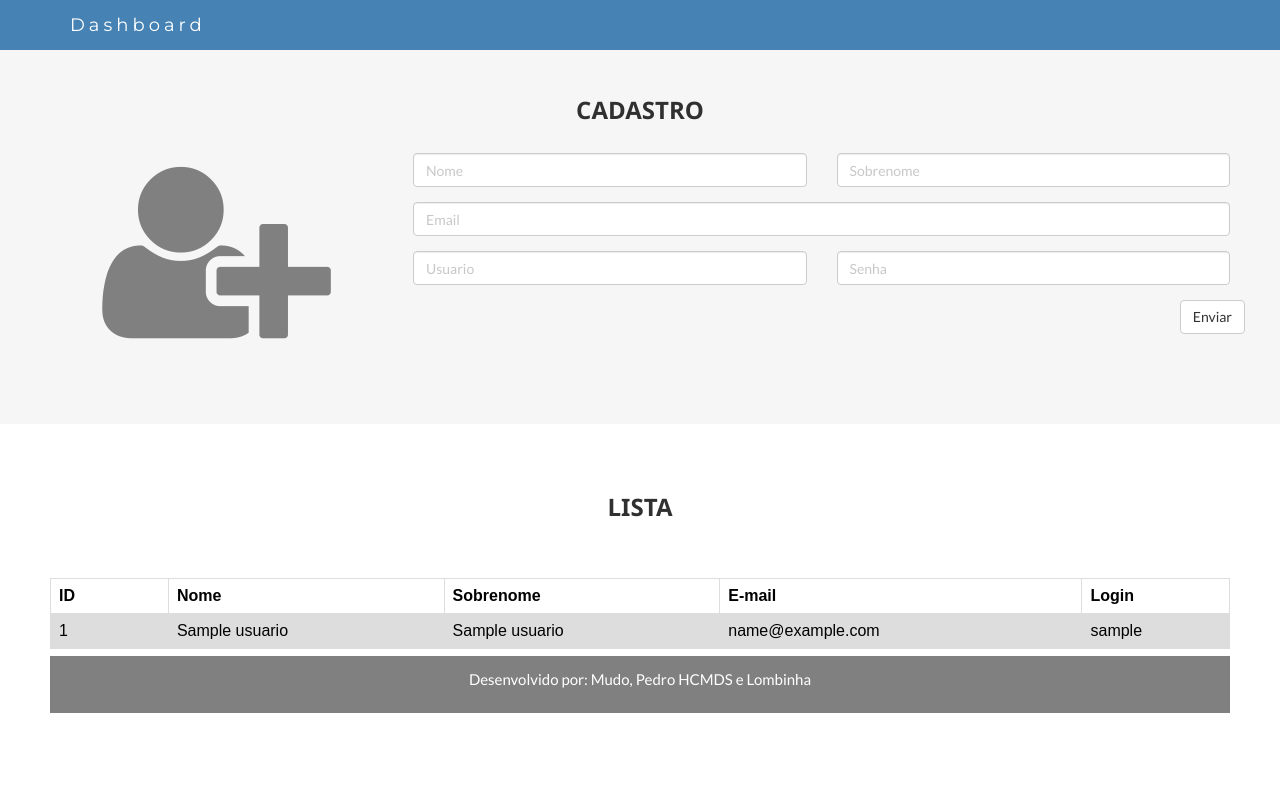
After one commit to posteip/posteip, a PHP site: page /CadastroUsuario.php in a window 1280 px wide. The commit adds this page. Run offline with PHP 8.4, Linux system fonts and the light colour scheme; the visitor is signed in with stand-in values (Sample User, id 1); tables that the repository leaves empty or names only in its code hold one stand-in row (values such as "Sample post"); some libraries are stand-ins or nearby versions.

Commit message:
Implementadas mudanças no cadastro dos usuários

```diff
--- a/css/MeuCSS.css
+++ b/css/MeuCSS.css
@@ -137,7 +137,7 @@
       margin-bottom: 20px;
       color: #f4511e;
   }
-.rodapé{
+  .rodapé{
     background-color: gray;
     padding:10px;
     text-align: center;
--- /dev/null
+++ b/html/CadastroUsuario.php
@@ -0,0 +1,133 @@
+<?php
+    session_start();
+    include_once '../processamento/preencherDashboard.php';
+    $conexao = new Connection();
+    $conexao->connect($host, $user, $password, $database);
+?>
+<!DOCTYPE html>
+<html lang="pt-br">
+<head>
+  <title>Cadastro de Usuarios</title>
+  <meta charset="utf-8">
+  <meta name="viewport" content="width=device-width, initial-scale=1">
+  <link rel="stylesheet" href="https://maxcdn.bootstrapcdn.com/bootstrap/3.3.7/css/bootstrap.min.css">
+  <link rel="stylesheet" href="https://cdnjs.cloudflare.com/ajax/libs/font-awesome/4.7.0/css/font-awesome.min.css">
+  <link href="https://fonts.googleapis.com/icon?family=Material+Icons" rel="stylesheet">
+  <link rel="stylesheet" href="https://www.w3schools.com/w3css/4/w3.css">
+  <link href="https://fonts.googleapis.com/css?family=Montserrat" rel="stylesheet" type="text/css">
+  <link href="https://fonts.googleapis.com/css?family=Lato" rel="stylesheet" type="text/css">
+  <script src="https://ajax.googleapis.com/ajax/libs/jquery/3.2.1/jquery.min.js"></script>
+  <script src="https://maxcdn.bootstrapcdn.com/bootstrap/3.3.7/js/bootstrap.min.js"></script>
+  <link href="../css/MeuCSS.css" rel="stylesheet" type="text/css">
+ <style>
+table {
+    font-family: arial, sans-serif;
+    border-collapse: collapse;
+    width: 100%;
+    color: black;
+}
+
+td, th {
+    border: 1px solid #dddddd;
+    text-align: left;
+    padding: 8px;
+}
+
+tr:nth-child(even) {
+    background-color: #dddddd;
+}
+</style>
+</head>
+<body id="myPage" data-spy="scroll" data-target=".navbar" data-offset="60">
+
+    <nav class="navbar navbar-default navbar-fixed-top">
+      <div class="container">
+        <div class="navbar-header">
+          <button type="button" class="navbar-toggle" data-toggle="collapse" data-target="#myNavbar">
+            <span class="icon-bar"></span>
+            <span class="icon-bar"></span>
+            <span class="icon-bar"></span>
+          </button>
+            <a class="navbar-brand" href="DashboardRoot.php">Dashboard</a>
+        </div>
+        <div class="collapse navbar-collapse" id="myNavbar">
+          <ul class="nav navbar-nav navbar-right">
+            <li><a href="#"></a></li>
+
+          </ul>
+        </div>
+      </div>
+    </nav>
+
+    <!-- Container (Cadastro) -->
+    <div id="cadastro" class="container-fluid bg-grey">
+      <h2 class="text-center">CADASTRO</h2>
+      <div class="row">
+          <div class="col-sm-5 text-center" style="float: left; width: 30%">
+              <i class="fa fa-user-plus logo" style="color: gray"></i>
+        </div>
+          <div class="col-sm-7 slideanim" style="float: left; width: 70%">
+          <div class="row">
+              <form action="/tcc_v1/processamento/processaUsuario.php" method="post">
+            <div class="col-sm-6 form-group">
+              <input class="form-control" id="name" name="nome" placeholder="Nome" type="text" required>
+            </div>
+            <div class="col-sm-6 form-group">
+              <input class="form-control" id="name" name="sobrenome" placeholder="Sobrenome" type="text" required>
+            </div>
+            <div class="col-sm-12 form-group">
+              <input class="form-control" id="email" name="email" placeholder="Email" type="email" required>
+            </div>
+          <div class="col-sm-6 form-group">
+              <input class="form-control" id="Username" name="usrname" placeholder="Usuario" type="text" required>
+            </div>
+            <div class="col-sm-6 form-group">
+                <input class="form-control" id="UsrPass" name="senha" placeholder="Senha" type="password" required>
+            </div><br>
+          <div class="row">
+            <div class="col-sm-12 form-group">
+              <button class="btn btn-default pull-right" type="submit">Enviar</button>
+            </div>
+            </div>
+              </form><p class="fonte_erro" style="color:black">
+              <?php
+                //CASO O USUARIO TENTE CADASTRAR UM LOGIN JÁ EXISTENTE, UMA MSG DE ERRO APARECERA
+                if (isset($_SESSION['erroNomeLogin'])){
+                    print "ERRO:".$_SESSION['erroNomeLogin'];
+                    unset($_SESSION['erroNomeLogin']);
+                }
+                ?></p>
+          </div>
+        </div>
+      </div>
+    </div>
+
+    <!-- Listagem de usuários já cadastrados -->
+    <div id="cadastrados" class="container-fluid">
+      <h2 class="text-center">LISTA</h2><br>
+        <div class="row">
+            <div class="col-sm-8" style="width: 100%">
+            <table>
+              <tr>
+                  <th style="width: 10%">ID</th>
+                <th>Nome</th>
+                <th>Sobrenome</th>
+                <th>E-mail</th>
+                <th>Login</th>
+              </tr>
+              <?php
+                    buscaUsuarios();
+              ?>
+            </table>
+        <!--</div>
+            <div class="col-sm-4 text-center" style="width: 25%">
+                <span class="glyphicon glyphicon-hdd" style="font-size: 120px" ></span>
+        </div>-->
+      </div>
+    </div>
+
+    <div class = "rodapé">
+        <p>Desenvolvido por: Mudo, Pedro HCMDS e Lombinha</p>
+    </div>
+</body>
+</html>
--- a/html/DashboardAdmin.php
+++ b/html/DashboardRoot.php
@@ -19,7 +19,7 @@ html,body,h1,h2,h3,h4,h5 {font-family: "Raleway", sans-serif}
 <body class="w3-light-grey">
 
 <!-- Top container -->
-<div class="w3-bar w3-top w3-black w3-large" style="z-index:4">
+<div class="w3-bar w3-top w3-black w3-large" style="z-index:4; background-color: ">
   <button class="w3-bar-item w3-button w3-hide-large w3-hover-none w3-hover-text-light-grey" onclick="w3_open();"><i class="fa fa-bars"></i>  Menu</button>
   <span class="w3-bar-item w3-right">POSTeIP</span>
 </div>
@@ -31,10 +31,10 @@ html,body,h1,h2,h3,h4,h5 {font-family: "Raleway", sans-serif}
       <img src="../midia/Usuario.png" class="w3-circle w3-margin-right" style="width:46px">
     </div>
     <div class="w3-col s8 w3-bar">
-      <span>Bem vindo, <strong><?php print $_SESSION['usrName']?></strong></span><br>
+      <span>Bem vindo, <strong><?php print $userName?></strong></span><br>
       <a href="#" class="w3-bar-item w3-button"><i class="fa fa-envelope"></i></a>
       <a href="#" class="w3-bar-item w3-button"><i class="fa fa-user"></i></a>
-      <a href="#" class="w3-bar-item w3-button"><i class="fa fa-cog"></i></a>
+      <a href="CadastroUsuario.php" class="w3-bar-item w3-button"><i class="fa fa-user-plus"></i></a>
     </div>
   </div>
   <hr>
--- a/processamento/preencherDashboard.php
+++ b/processamento/preencherDashboard.php
@@ -1,5 +1,33 @@
 <?php
+    session_start();
     include_once 'config.php';
     include_once 'Connection.php';
+    $conexao = new Connection();
+    $conexao->connect($host, $user, $password, $database);
+
+    //Busca o nome do usuário
+    $userId = $_SESSION['userId'];
+    $string = "SELECT login FROM usuario WHERE id =".$userId;
+    $conexao->query($string);
+    $dados = $conexao->fetch_row();
+    $userName = $dados[0];
+
+     function buscaUsuarios(){
+        global $conexao, $dados;
+        $string = "SELECT * FROM usuario";
+        $conexao->query($string);
+        $dados = $conexao->fetch_row();
+        while($dados!=null){
+            echo "<tr>".
+            "<td>$dados[0]</td>".
+            "<td>$dados[1]</td>".
+            "<td>$dados[2]</td>".
+            "<td>$dados[3]</td>".
+            "<td>$dados[4]</td>".
+            "</tr>";
+            $dados = $conexao->fetch_row();
+        }
+
+    }
 
 ?>
```
Also changed, not shown: css/outroCSS.css (added, +15 -0 lines), html/AutenticacaoUsuario.php (+2 -49 lines), html/Home.html (+1 -30 lines), processamento/processaUsuario.php (+5 -6 lines).
